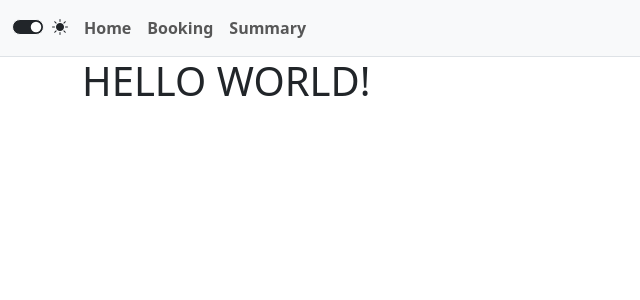
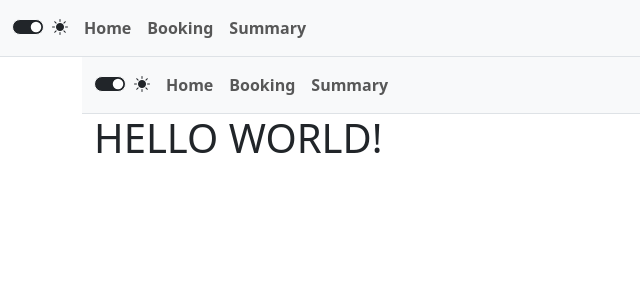
Before and after one commit to NeuSzft/IktAirlines, a Vue app in the folder AirportWeb/: page / in a window 1280 px wide. Shown: the top 300 px of the page, without its empty margins (0-640 px from the left). Built offline with nearby package versions, Linux system fonts and the light colour scheme; no server answers.

Commit message:
wrapped the template content in PageLayout

```diff
--- a/AirportWeb/src/pages/Booking.vue
+++ b/AirportWeb/src/pages/Booking.vue
@@ -1,9 +1,12 @@
 <template>
+    <PageLayout>
         <div v-if="isPurchased"
-        class="alert alert-success position-fixed z-1 translate-middle top-25 start-50 w-75 fs-5 text-center" role="alert">
+            class="alert alert-success position-fixed z-1 translate-middle top-25 start-50 w-75 fs-5 text-center"
+            role="alert">
             <i class="bi bi-check-circle"></i>
             <span>
-            Flight for <router-link :to="ticketLink" aria-current="page" class="alert-link d-inline fw-bold">{{ origin }} →
+                Flight for <router-link :to="ticketLink" aria-current="page" class="alert-link d-inline fw-bold">{{ origin
+                }} →
                     {{ destination }}</router-link> has been booked!
             </span>
         </div>
@@ -15,7 +18,8 @@
                     <div class="col-12 col-md-6 mb-3">
                         <label for="origin-city" class="form-label">Origin City</label>
                         <select class="form-select" id="origin-city" v-model="origin" required>
-                        <option v-for="country of countriesOrigin" :key="country" :value="country">{{ country }}</option>
+                            <option v-for="country of countriesOrigin" :key="country" :value="country">{{ country }}
+                            </option>
                         </select>
                     </div>
                     <div class="col-12 col-md-6 mb-3">
@@ -62,12 +66,14 @@
                 </template>
             </div>
         </div>
+    </PageLayout>
 </template>
 
 <script>
 import { ref, toRaw } from 'vue'
 import { http } from "@utils/http"
 import Ticket from "@components/Ticket.vue"
+import PageLayout from '@layouts/PageLayout.vue'
 
 export default {
     mounted() {
@@ -248,7 +254,8 @@ export default {
         }
     },
     components: {
-        Ticket
+        Ticket,
+        PageLayout
     }
 }
 </script>
--- a/AirportWeb/src/pages/Home.vue
+++ b/AirportWeb/src/pages/Home.vue
@@ -1,3 +1,15 @@
 <template>
-    <h1>HELLO WORLD!</h1>
+    <PageLayout>
+        <h1>HELLO WORLD!</h1>
+    </PageLayout>
 </template>
+
+<script>
+import PageLayout from '@layouts/PageLayout.vue'
+
+export default {
+    components:{
+        PageLayout
+    }
+}
+</script>
--- a/AirportWeb/src/pages/Summary.vue
+++ b/AirportWeb/src/pages/Summary.vue
@@ -1,12 +1,15 @@
 <template>
+    <PageLayout>
         <div id="summary" class="container my-5">
             <h1 class="text-center mb-5">Booked flights</h1>
             <div id="tickets" v-if="tickets.length > 0">
                 <div class="row my-4 card" v-for="(ticket, index) in tickets" :key="index" :id="`ticket-${index}`">
                     <div class="card py-3">
-                    <div class="fw-bold d-flex flex-wrap text-center text-lg-start justify-content-center justify-content-lg-between">
+                        <div
+                            class="fw-bold d-flex flex-wrap text-center text-lg-start justify-content-center justify-content-lg-between">
                             <div class="col-12 col-lg-8 col-xl-9 mt-0 mb-3 mb-lg-0 align-self-center fs-3">
-                            <span class="origin-destination">{{ tickets[index].route.origin }}→{{ tickets[index].route.final }}</span>
+                                <span class="origin-destination">{{ tickets[index].route.origin }}→{{
+                                    tickets[index].route.final }}</span>
                             </div>
                             <div class="col d-flex flex-wrap gap-1 mx-1 justify-content-center align-self-center">
                                 <div class="row pe-2">
@@ -38,11 +41,13 @@
                             v-if="showTickets[index]">
                             <div class="col-3">
                                 <div class="col-12"><span>Total distance</span></div>
-                            <div class="col-12 fw-bold"><span class="travel-distance">{{ getTotalTravelDistance(index) }}</span> km</div>
+                                <div class="col-12 fw-bold"><span class="travel-distance">{{ getTotalTravelDistance(index)
+                                }}</span> km</div>
                             </div>
                             <div class="col-3">
                                 <div class="col-12"><span>Total flight time</span></div>
-                            <div class="col-12 fw-bold"><span class="travel-time">{{ getTotalTravelTime(index) }}</span> min</div>
+                                <div class="col-12 fw-bold"><span class="travel-time">{{ getTotalTravelTime(index) }}</span>
+                                    min</div>
                             </div>
                             <div class="col-3">
                                 <div class="col-12"><span>Total cost</span></div>
@@ -58,10 +63,12 @@
                     class="btn btn-outline-primary d-block align-self-center fs-3 fw-bold w-50">Buy a ticket!</router-link>
             </div>
         </div>
+    </PageLayout>
 </template>
 
 <script>
 import Ticket from "@components/Ticket.vue"
+import PageLayout from '@layouts/PageLayout.vue'
 
 export default {
     data() {
@@ -89,7 +96,8 @@ export default {
         }
     },
     components: {
-        Ticket
+        Ticket,
+        PageLayout
     }
 }
 </script>
```
Lines whose indentation alone changed are shown as unchanged.
